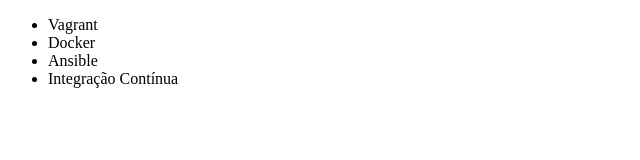
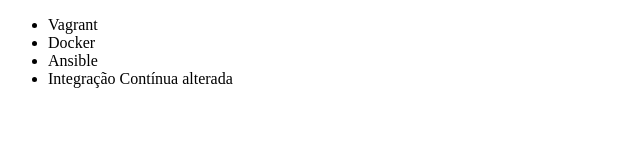
Before and after one commit to Abigail-jdk/alura-git, a plain HTML site: page index.html in a window 1280 px wide. Shown: the full height of the page, 0-640 px from the left. Drawn offline with Linux system fonts and the light colour scheme.

Commit message:
alteracao pelo usuario2

```diff
--- a/index.html
+++ b/index.html
@@ -9,7 +9,7 @@
         <li>Vagrant</li>
         <li>Docker</li>
         <li>Ansible</li>
-        <li>Integração Contínua</li>
+        <li>Integração Contínua alterada</li>
     </ul>
 </body>
 </html>
```
